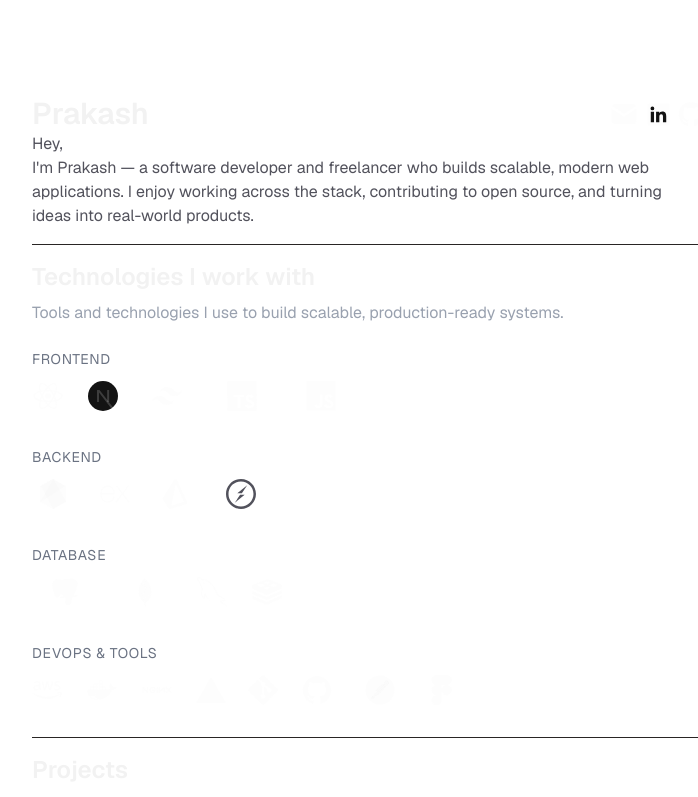
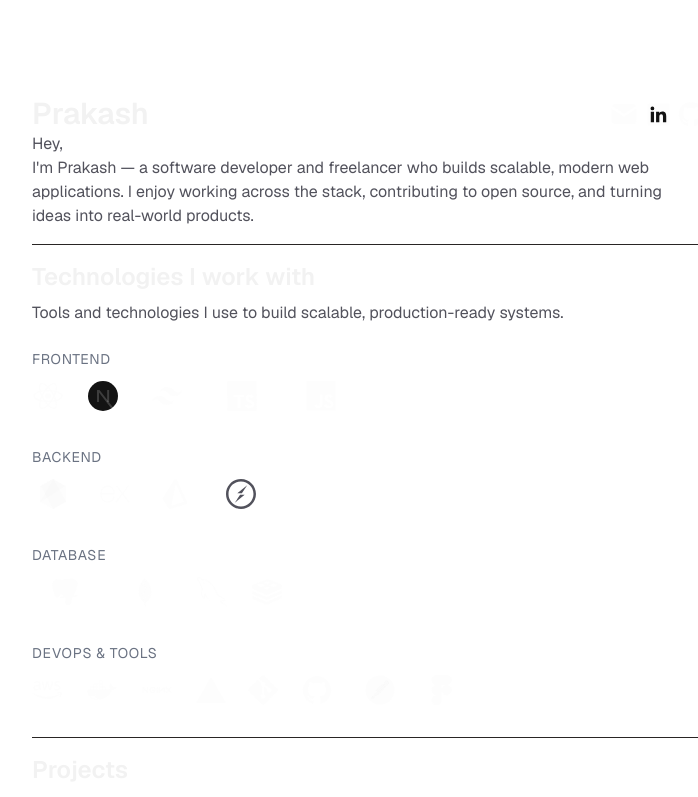
Before and after one commit to Prakash21singh/Portfolio, a Next.js app: page / in a window 1280 px wide. Shown: the top 797 px of the page, without its empty margins (272-970 px from the left). Built offline with nearby package versions, Linux system fonts and the light colour scheme.

Commit message:
second commit

```diff
--- a/components/Technologies.tsx
+++ b/components/Technologies.tsx
@@ -7,7 +7,7 @@ export default function Technologies() {
         Technologies I work with
       </h2>
 
-      <p className="text-gray-400 mb-6">
+      <p className="text-primary-text mb-6">
         Tools and technologies I use to build scalable, production-ready
         systems.
       </p>
```
